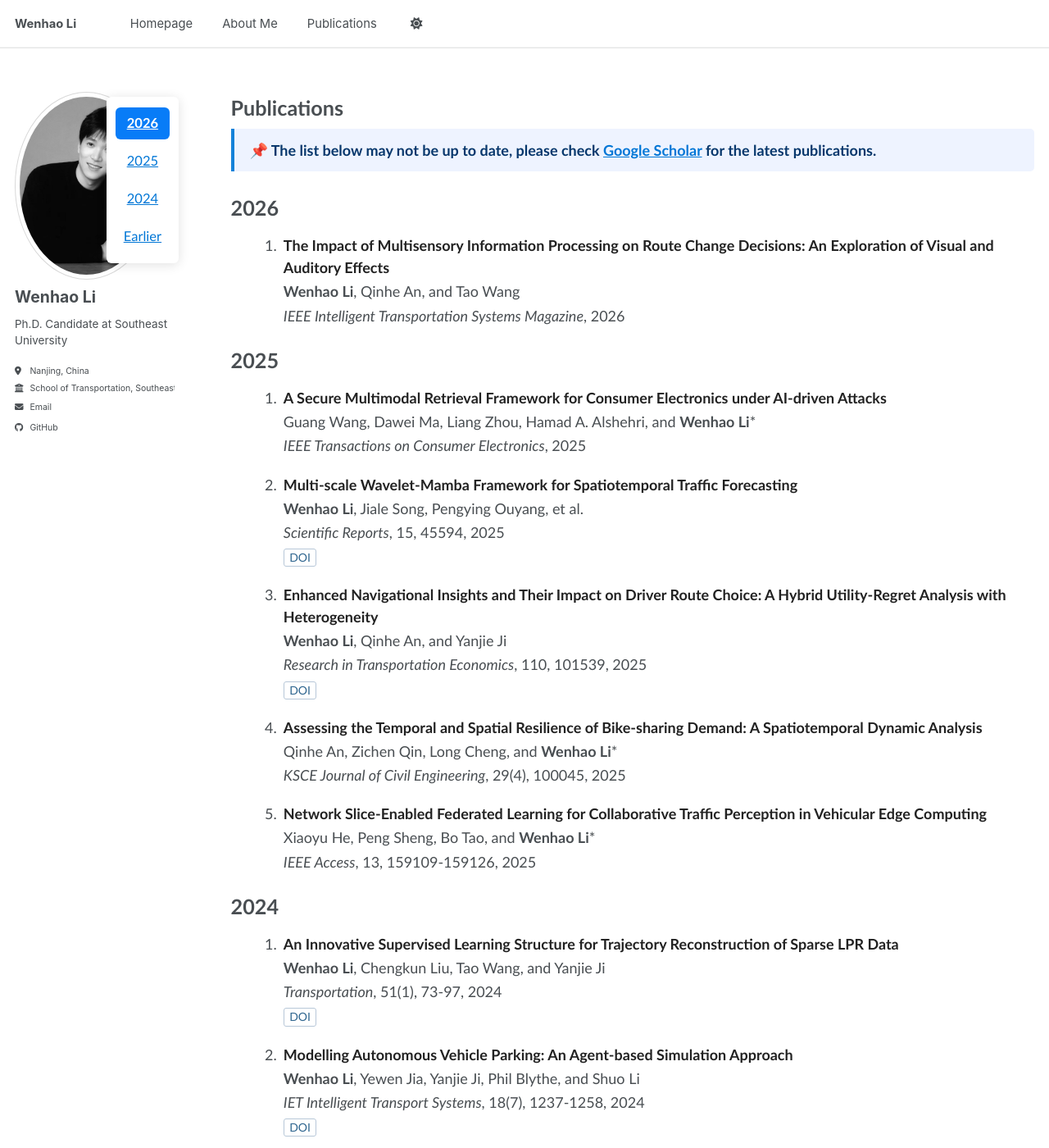
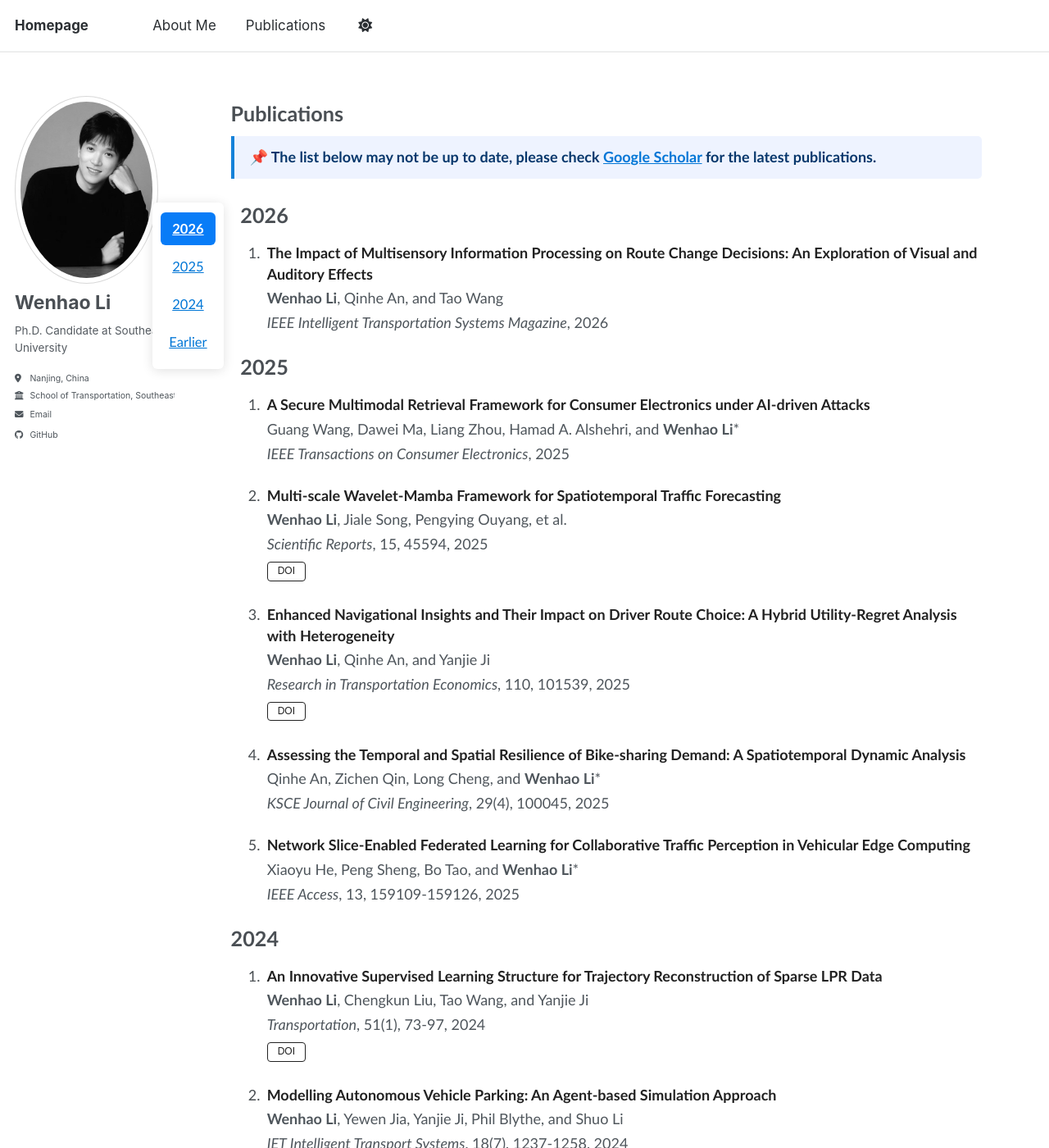
Before and after one commit to lwhgxnn/lwhgxnn.github.io, a Jekyll site: the page built from _pages/publications.html, in a window 1280 px wide and 1400 px high. Shown: the whole window at 82% size. Built offline with Jekyll 4.4.1, drawn with Linux system fonts in a browser that asks for light colours; a script bundle is joined from its source files by our own code; library files that are not in the unit come from our copies.

Commit message:
Refine academic homepage styling

```diff
--- a/_data/navigation.yml
+++ b/_data/navigation.yml
@@ -5,9 +5,6 @@
 # prevent it from being included in the site.
 #
 main:
-  - title: "Homepage"
-    url: /
-
   - title: "About Me"
     url: /#about-me
 
--- a/_includes/masthead.html
+++ b/_includes/masthead.html
@@ -6,7 +6,7 @@
       <nav id="site-nav" class="greedy-nav">
         <button><span class="navicon"></span></button>
         <ul class="visible-links">
-          <li class="masthead__menu-item masthead__menu-item--lg persist"><a href="{{ base_path }}/">{{ site.title }}</a></li>
+          <li class="masthead__menu-item masthead__menu-item--lg persist"><a href="{{ base_path }}/">Homepage</a></li>
           {% for link in site.data.navigation.main %}
             {% if link.url contains 'http' %}
               {% assign domain = '' %}
--- a/_sass/_custom.scss
+++ b/_sass/_custom.scss
@@ -1,13 +1,37 @@
+body {
+  font-family: "Trebuchet MS", Helvetica, sans-serif;
+}
+
 .masthead {
-  border-bottom: 1px solid #e6e6e6;
+  background: #fff;
+  border-bottom: 1px solid #e9e9e9;
+}
+
+.masthead__inner-wrap {
+  padding-bottom: 0.55em;
+  padding-top: 0.55em;
 }
 
 .masthead__menu-item {
-  font-size: 0.82em;
+  font-size: 0.94em;
 }
 
-.page__title {
-  margin-bottom: 0.65em;
+.masthead__menu-item--lg {
+  font-weight: 700;
+  padding-right: 2.5em;
+}
+
+.greedy-nav a {
+  color: #2b2f33;
+}
+
+.greedy-nav .visible-links a::before {
+  background: #e03e87;
+  height: 3px;
+}
+
+#main {
+  margin-top: 2em;
 }
 
 .archive,
@@ -17,11 +41,19 @@
   line-height: 1.5;
 }
 
+.page__title {
+  color: #4a4f54;
+  font-size: 1.65em;
+  line-height: 1.15;
+  margin-bottom: 0.55em;
+}
+
 .archive h1,
 .archive h2,
 .page__content h1,
 .page__content h2 {
   border-bottom: 0;
+  color: #4a4f54;
   font-family: "Trebuchet MS", Helvetica, sans-serif;
   font-size: 1.4em;
   margin: 1em 0 0.5em;
@@ -38,29 +70,26 @@
 }
 
 .author__avatar img {
+  border: 1px solid #d8d8d8;
   border-radius: 50%;
-  border: 1px solid #d8d8d8;
+  padding: 6px;
 }
 
 .author__content .author__name {
-  font-size: 1.08em;
+  color: #4a4f54;
+  font-size: 1.28em;
+  font-weight: 700;
 }
 
 .author__bio {
-  font-size: 0.86em;
+  color: #555b61;
+  font-size: 0.92em;
+  line-height: 1.45;
 }
 
 .author__urls {
+  color: #4f565c;
   font-size: 0.78em;
-}
-
-.publication-note {
-  color: #555;
-  font-size: 0.9em;
-}
-
-.publication-list {
-  margin-left: 1.15em;
 }
 
 .publication-alert {
@@ -84,11 +113,13 @@
   box-shadow: 0 2px 14px rgba(0, 0, 0, 0.12);
   display: flex;
   flex-direction: column;
+  float: left;
   gap: 0.35em;
-  left: calc(50% - 510px);
+  margin-left: -96px;
+  margin-right: 20px;
   padding: 0.7em 0.6em;
-  position: fixed;
-  top: 118px;
+  position: sticky;
+  top: 96px;
   z-index: 10;
 }
 
@@ -109,57 +140,45 @@
   text-decoration: underline;
 }
 
-@media (max-width: 72em) {
-  .pub-year-nav {
-    display: none;
-  }
+.publication-list {
+  margin-left: 1.15em;
+  padding-left: 1.1em;
 }
 
 .publication-list li {
-  margin-bottom: 1.12em;
+  margin-bottom: 1.35em;
   padding-left: 0.2em;
 }
 
 .publication-list p {
-  margin: 0.12em 0;
+  color: #4f565c;
+  margin: 0.16em 0;
 }
 
 .publication-list .pub-title {
   color: #222;
   font-weight: 700;
+  line-height: 1.42;
 }
 
-.pub-links a {
-  border: 1px solid #b7c7d8;
-  border-radius: 3px;
-  color: #326891;
-  display: inline-block;
-  font-size: 0.78em;
-  line-height: 1.3;
-  margin-right: 0.35em;
-  padding: 0.08em 0.45em;
-  text-decoration: none;
-}
-
-.pub-links a:hover {
-  background: #eef5fb;
-}
-
+.pub-links a,
 .archive .btn,
 .page__content .btn {
   background-color: #fff;
-  border: 1px solid #000;
+  border: 1px solid #222;
   border-radius: 4px;
-  color: #000;
+  color: #222;
   display: inline-block;
   font-family: Arial, sans-serif;
   font-size: 12px;
-  margin: 3px;
+  line-height: 1.3;
+  margin: 3px 0.35em 3px 0;
   padding: 3px 12px;
   text-align: center;
   text-decoration: none !important;
 }
 
+.pub-links a:hover,
 .archive .btn:hover,
 .page__content .btn:hover {
   border-color: #e03e87;
@@ -235,7 +254,18 @@
 }
 
 @media (min-width: 80em) {
+  #main {
+    max-width: 1280px;
+  }
+
+  .archive,
   .page {
-    padding-right: 80px;
+    padding-right: 64px;
   }
 }
+
+@media (max-width: 72em) {
+  .pub-year-nav {
+    display: none;
+  }
+}
```
